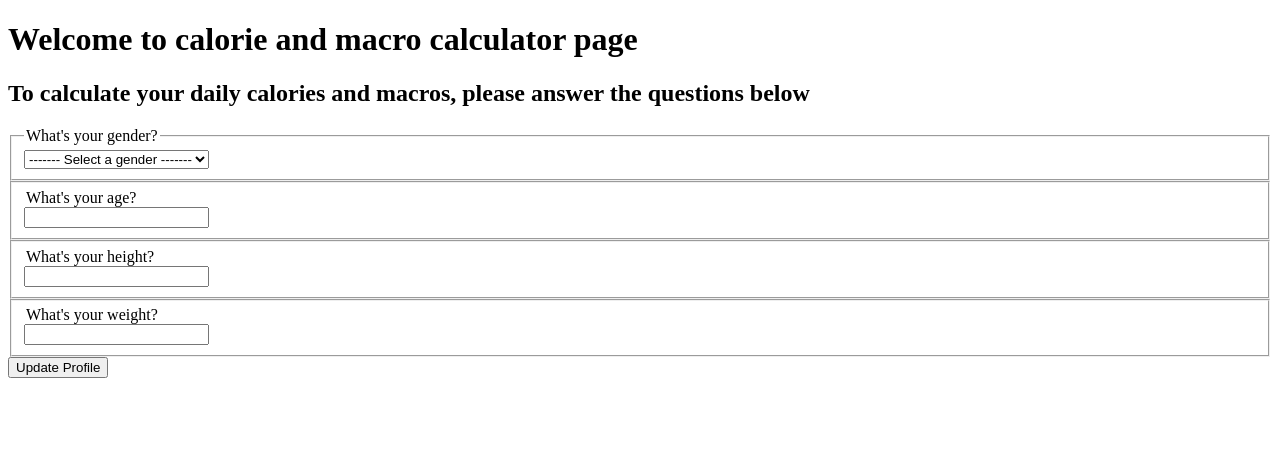
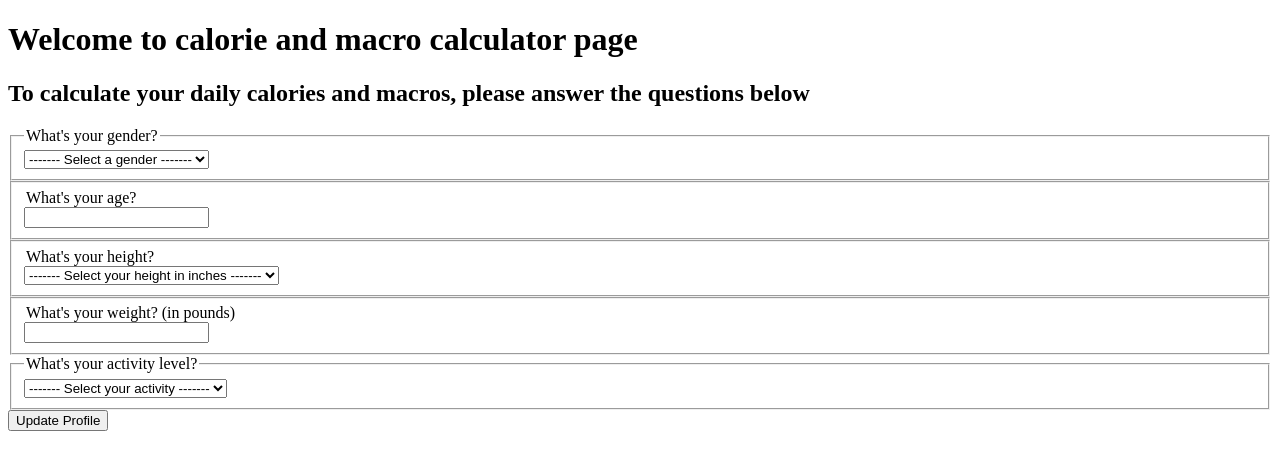
Before and after one commit to devvynl/meals-macros-project, a Flask app: page /calculator in a window 1280 px wide. Shown: the top 470 px of the page. Run offline with Flask 2, Linux system fonts and the light colour scheme; parts of the project's set-up code (start-up, migrations or seed data) failed here and were passed over.

Commit message:
added to calculator form

```diff
--- a/calculator.py
+++ b/calculator.py
@@ -1,6 +1,6 @@
 """calorie and macro calculator"""
 
-##### ------>need to implement this is a form instead of here<------ #####
+##### ------>need to implement this as a form instead of here<------ #####
 # def get_user_info():
 #     gender = str(input("Enter your gender: "))
 #     weight = int(input("Enter your weight: "))
--- a/server.py
+++ b/server.py
@@ -109,19 +109,17 @@ def confirm_logout():
 @app.route('/questions', methods=['POST'])
 def meals_macros_quiestionare():
     gender = request.form.get('gender')
-    print(gender)
+    # print(gender)
     age = request.form.get('age')
-    print(age)
+    # print(age)
     height = request.form.get('height')
-    print(height)
+    # print(height)
     weight = request.form.get('weight')
-    print(weight)
-#     user_info = ['gender', 'weight', 'height', 'age']
-#     # add questions here?
-#         # db.session.commit()
-#         flash('thank you for completing the questionare!')
-    return ("success")
-#     return redirect('/calculator')
+    # print(weight)
+    activity = request.form.get('activity')
+    # return ("success")
+
+    return render_template('/fatsecret.html')
 
 # @app.route('/meal' , methods=['POST'])
 # def meal():
--- a/templates/calculator.html
+++ b/templates/calculator.html
@@ -27,14 +27,28 @@
             <fieldset>
               <div class="row">
                 <legend>What's your height?</legend>
-                <input type="number" name="height" id="height">
+                <select name="height" id="height">
+                <option value="">------- Select your height in inches -------</option>
+                {% for num in range(48, 85) %}
+                <option value="{{ num }}"> {{ num }} </option>
+                {% endfor %}
+              </select>
               </div>
             </fieldset>
               <fieldset>
               <div class="row">
-                <legend>What's your weight?</legend>
+                <legend>What's your weight? (in pounds)</legend>
                 <input type="number" name="height" id="height">
               </div>
+            </fieldset>
+            <fieldset>
+              <legend>What's your activity level?</legend>
+              <select name="activity" id="activity">
+                <option value="">------- Select your activity -------</option>
+                <option value="low">low</option>
+                <option value="moderate">moderate</option>
+                <option value="high">high</option>
+              </select>
             </fieldset>
 
             <div class="row">
```
